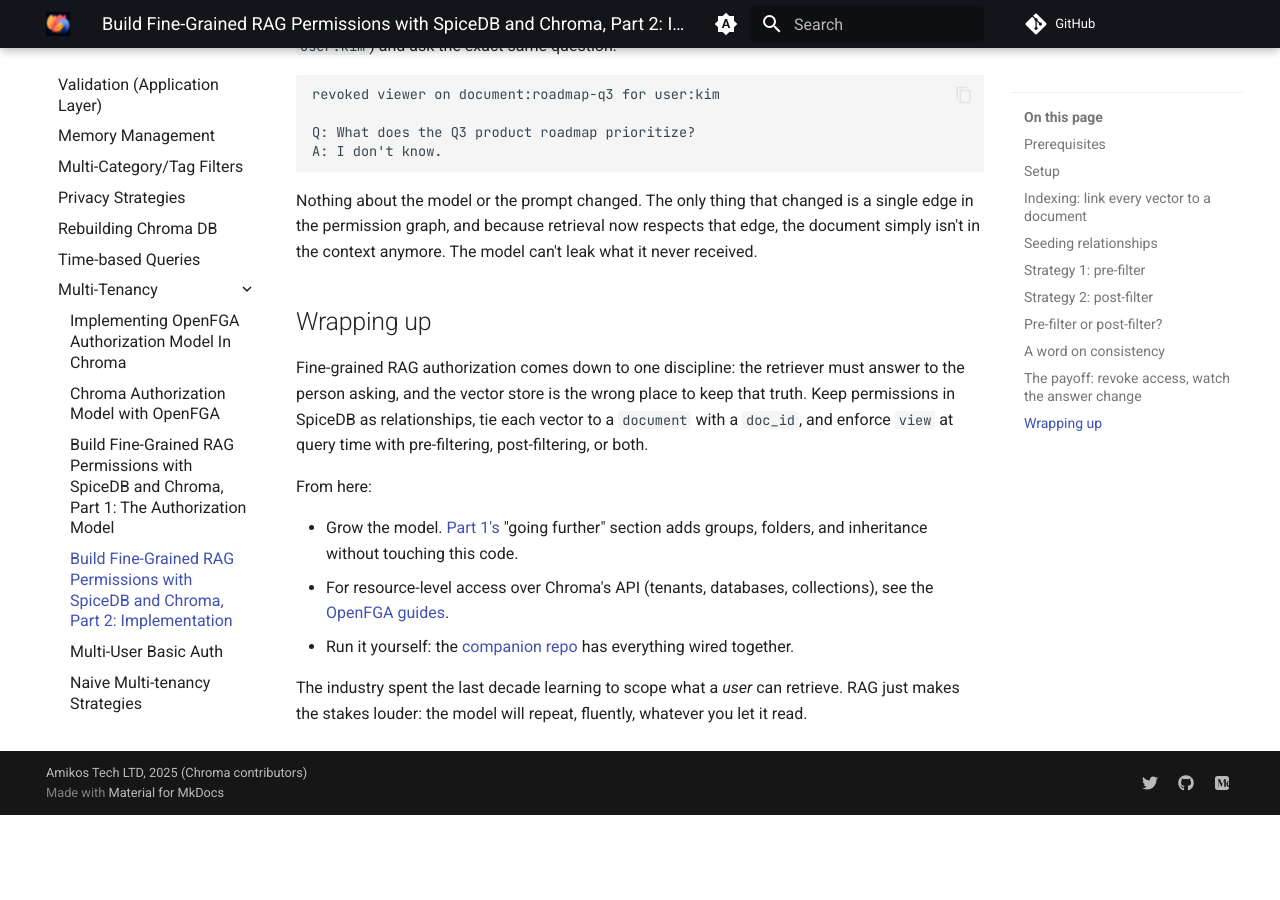
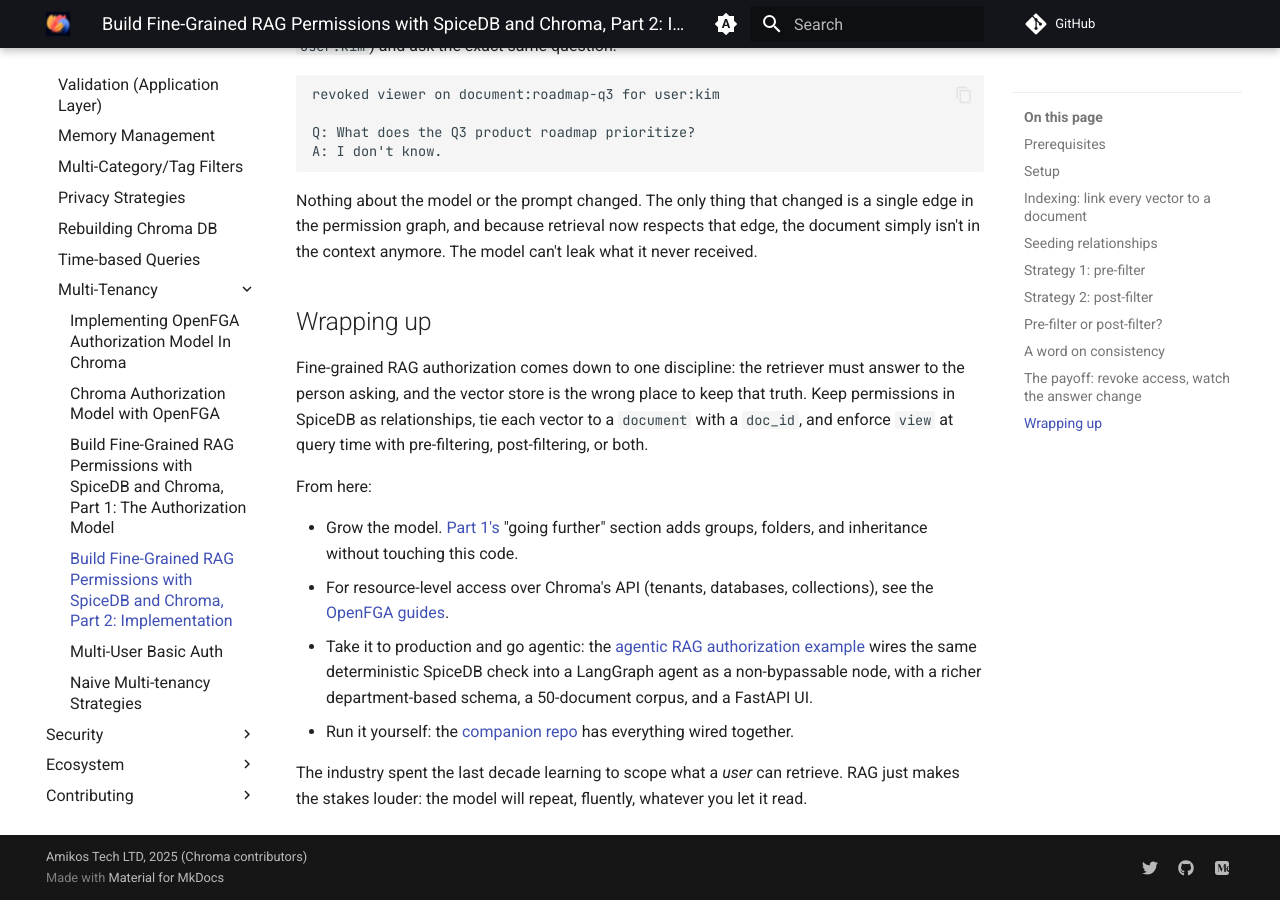
Before and after one commit to amikos-tech/chroma-cookbook, an MkDocs documentation site: the page built from docs/strategies/multi-tenancy/authorization-model-impl-with-spicedb.md, in a window 1280 px wide and 900 px high, scrolled down 7173 px. Built offline with MkDocs 1.6.1 and Material for MkDocs 9.7.7, drawn with Linux system fonts in a browser that asks for light colours; comment, search, counter and statistics services are not loaded; before the commit the page ends 7988 px from its top, so only the background shows below that.

Commit message:
docs: link agentic RAG authorization example as production next step

```diff
--- a/docs/strategies/multi-tenancy/authorization-model-impl-with-spicedb.md
+++ b/docs/strategies/multi-tenancy/authorization-model-impl-with-spicedb.md
@@ -380,6 +380,11 @@
   code.
 - For resource-level access over Chroma's API (tenants, databases, collections),
   see the [OpenFGA guides](authorization-model-with-openfga.md).
+- Take it to production and go agentic: the
+  [agentic RAG authorization example](https://github.com/authzed/examples/tree/main/agentic-rag-authorization)
+  wires the same deterministic SpiceDB check into a LangGraph agent as a
+  non-bypassable node, with a richer department-based schema, a 50-document
+  corpus, and a FastAPI UI.
 - Run it yourself: the
   [companion repo](https://github.com/authzed/examples/tree/main/chroma-spicedb-rag)
   has everything wired together.
```
